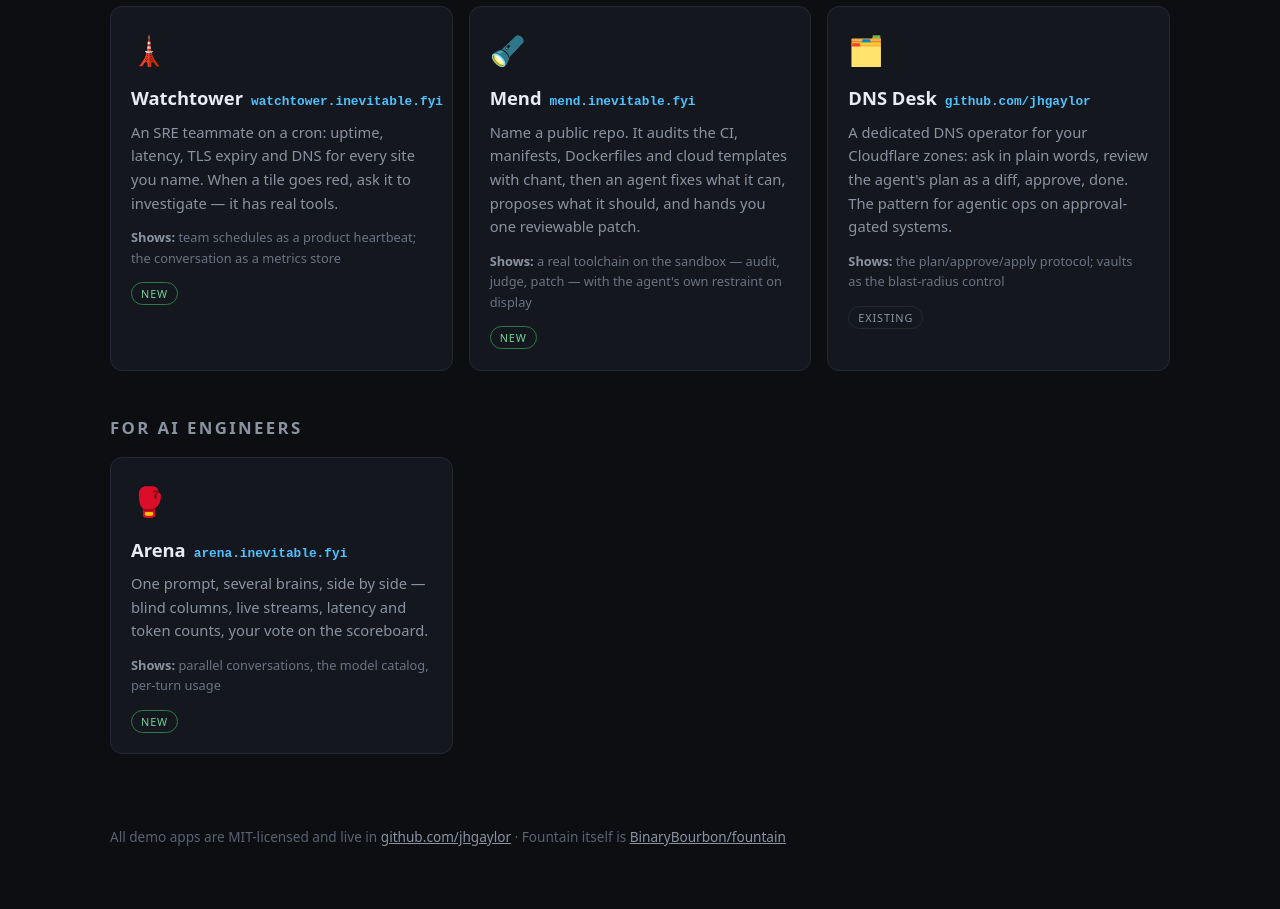
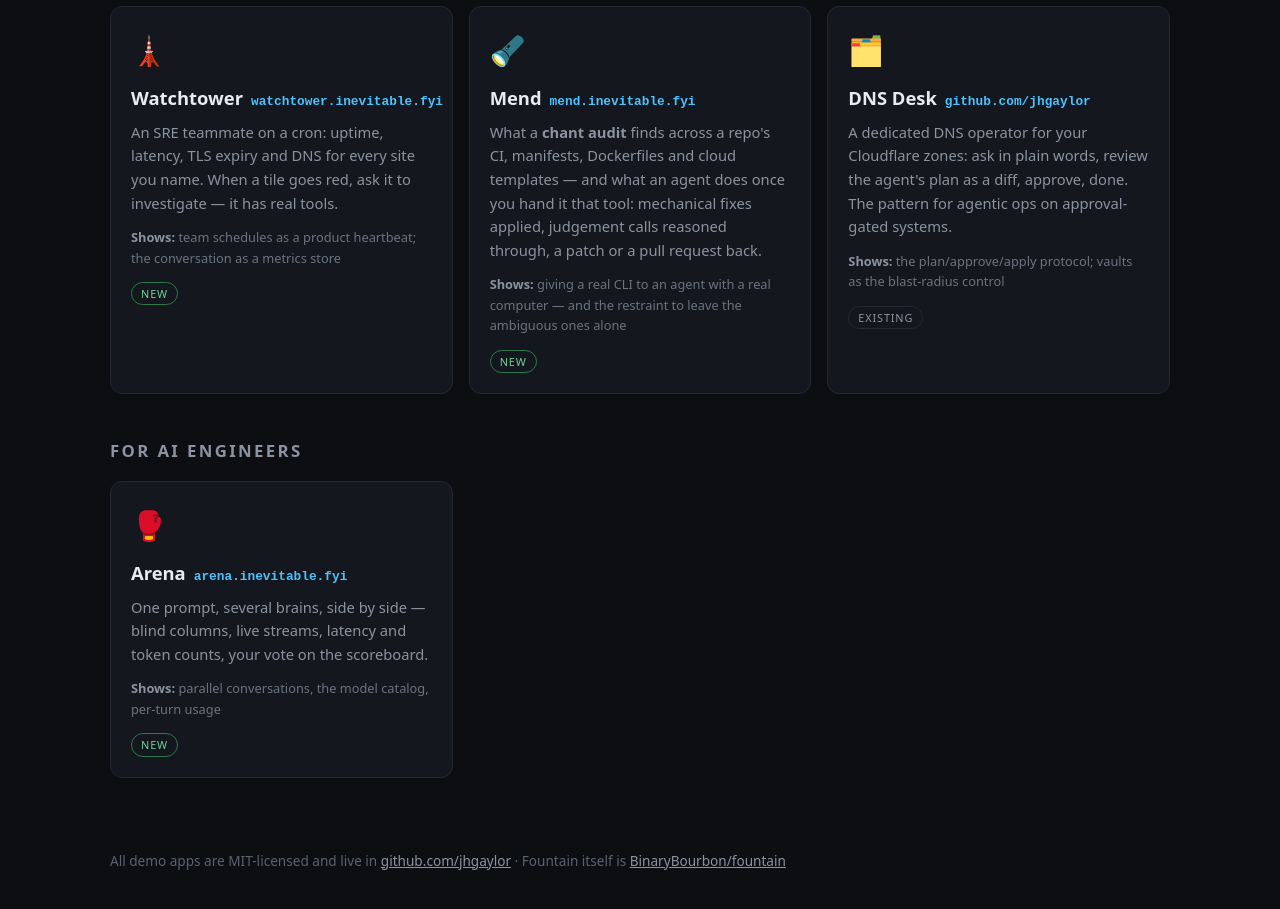
Before and after one commit to jhgaylor/fountain-demos, a plain HTML site: page site/index.html in a window 1280 px wide. Shown: the part 1300-2209 px from the top of the page. Drawn offline with Linux system fonts and the light colour scheme.

Commit message:
Mend's card: lead with chant, not the plumbing
The card sold the app as another agent demo. The interesting half is the
tool it is holding — what chant's audit finds across CI, manifests,
Dockerfiles and cloud templates — and what an agent adds on top of it.

Co-Authored-By: Claude Opus 5 <noreply@anthropic.com>

```diff
--- a/site/index.html
+++ b/site/index.html
@@ -138,10 +138,10 @@
       <a class="card" href="https://mend.inevitable.fyi">
         <div class="glyph">🔦</div>
         <h3>Mend <span class="host">mend.inevitable.fyi</span></h3>
-        <p>Name a public repo. It audits the CI, manifests, Dockerfiles and cloud templates with
-           chant, then an agent fixes what it can, proposes what it should, and hands you one
-           reviewable patch.</p>
-        <div class="shows"><b>Shows:</b> a real toolchain on the sandbox — audit, judge, patch — with the agent's own restraint on display</div>
+        <p>What a <b>chant audit</b> finds across a repo's CI, manifests, Dockerfiles and cloud
+           templates — and what an agent does once you hand it that tool: mechanical fixes applied,
+           judgement calls reasoned through, a patch or a pull request back.</p>
+        <div class="shows"><b>Shows:</b> giving a real CLI to an agent with a real computer — and the restraint to leave the ambiguous ones alone</div>
         <span class="badge new">New</span>
       </a>
       <a class="card" href="https://github.com/jhgaylor/dns-desk">
```
